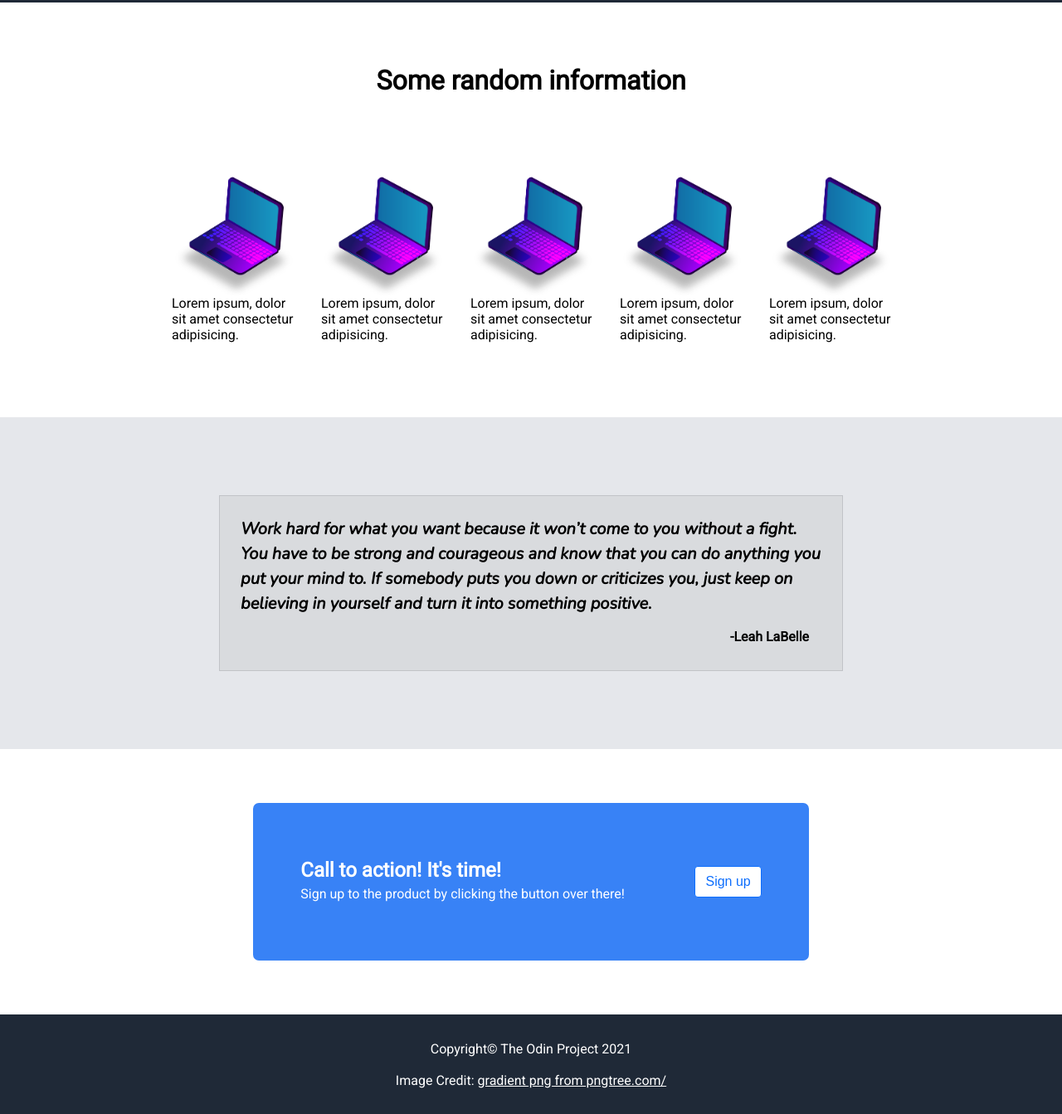
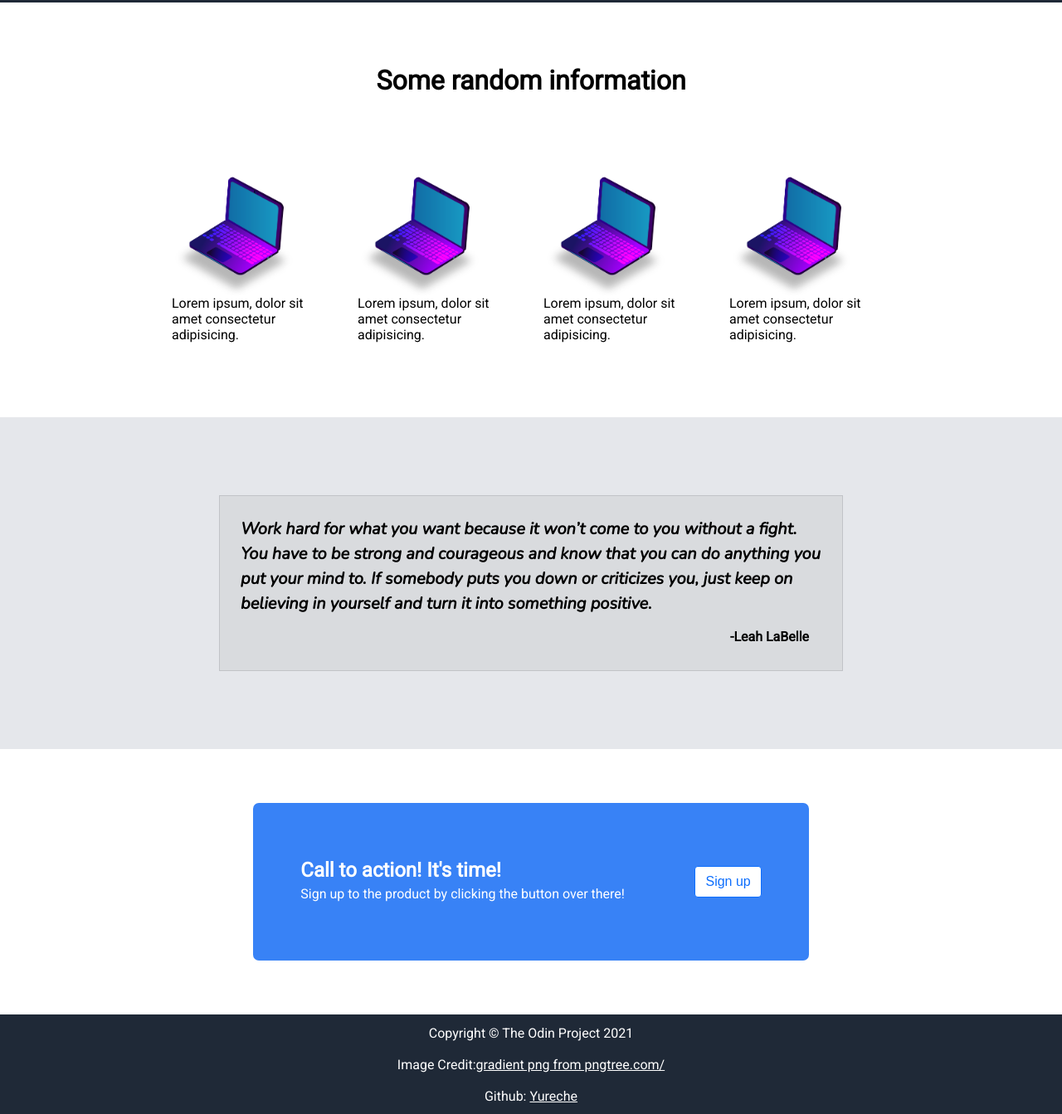
Before and after one commit to Yureche/Product-Landing-Page, a plain HTML site: page index.html in a window 1280 px wide. Shown: the part 797-2140 px from the top of the page at 83% size. Drawn offline with nearby package versions, Linux system fonts and the light colour scheme.

Commit message:
Small changes

```diff
--- a/index.html
+++ b/index.html
@@ -3,8 +3,9 @@
     <meta charset="UTF-8">
     <meta http-equiv="X-UA-Compatible" content="IE=edge">
     <meta name="viewport" content="width=device-width, initial-scale=1.0">
-    <title>Product</title>
+    <title>My Product</title>
     <link rel="stylesheet" href="./style.css">
+    <link rel="icon" href="./Images/favicon.ico">
 </head>
 <body>
     <!-- Main and Nav-bar -->
@@ -22,28 +23,31 @@
                     <h1>This website is awesome</h1>
                     <p>Lorem ipsum dolor sit amet consectetur adipisicing elit. Corrupti quod placeat dolorem molestias numquam voluptatibus voluptas impedit libero quidem architecto.</p>
                     <button>Sign Up</button>
-                </div>
-                    <img src="./Images/image.jpg" width="550" height="350" border="0"alt="Image">
+            </div>
+                <img src="./Images/image.jpg" width="550" height="350" border="0"alt="Image">
             </div>
     </div>
 
     <!-- Information -->
     <div class="random-info">
-        <div class="info-heading"><h1>Some random information</h1></div>
+        <div class="info-heading">
+            <h1>Some random information</h1>
+        </div>
+
         <div class="info-container">
             <div class="product-info">
                 <img src="./Images/product.png"  width="150" height="150" border="0"alt="Image">
                 <p>Lorem ipsum, dolor sit amet consectetur adipisicing.</p>
-            </div>            <div class="product-info">
+            </div>
+            <div class="product-info">
                 <img src="./Images/product.png"  width="150" height="150" border="0"alt="Image">
                 <p>Lorem ipsum, dolor sit amet consectetur adipisicing.</p>
-            </div>            <div class="product-info">
+            </div>
+            <div class="product-info">
                 <img src="./Images/product.png"  width="150" height="150" border="0"alt="Image">
                 <p>Lorem ipsum, dolor sit amet consectetur adipisicing.</p>
-            </div>            <div class="product-info">
-                <img src="./Images/product.png"  width="150" height="150" border="0"alt="Image">
-                <p>Lorem ipsum, dolor sit amet consectetur adipisicing.</p>
-            </div>            <div class="product-info">
+            </div>
+            <div class="product-info">
                 <img src="./Images/product.png"  width="150" height="150" border="0"alt="Image">
                 <p>Lorem ipsum, dolor sit amet consectetur adipisicing.</p>
             </div>
@@ -57,21 +61,24 @@
             <p class="blockqoute-author">-Leah LaBelle</p>
         </blockquote>
     </div>
+    <!-- Sign-Up -->
     <div class="sign-up-container">
         <div class="sign-up">
-            <div class="sign-up-text">            <h2>Call to action! It's time!</h2>
+            <div class="sign-up-text"><h2>Call to action! It's time!</h2>
                 <p>Sign up to the product by clicking the button over there!</p>
-    </div>
-            <div class="sign-up-button">            <button>Sign up</button>
+            </div>
+            <div class="sign-up-button">
+                <button>Sign up</button>
             </div>
         </div>
     </div>
+    <!-- Footer -->
     <div class="footer">
-        <p>        Copyright&copy; The Odin Project 2021
-        </p>
+        <p>Copyright &copy; The Odin Project 2021</p>
         <br>
-        <p>Image Credit:         <a href='https://pngtree.com/so/gradient'>gradient png from pngtree.com/</a>
-        </p>
+        <p>Image Credit:<a href='https://pngtree.com/so/gradient'>gradient png from pngtree.com/</a></p>
+        <br>
+        <p>Github: <a href="https://github.com/Yureche/product-landing-page">Yureche</a></p>
     </div>
 </body>
 </html>
```
